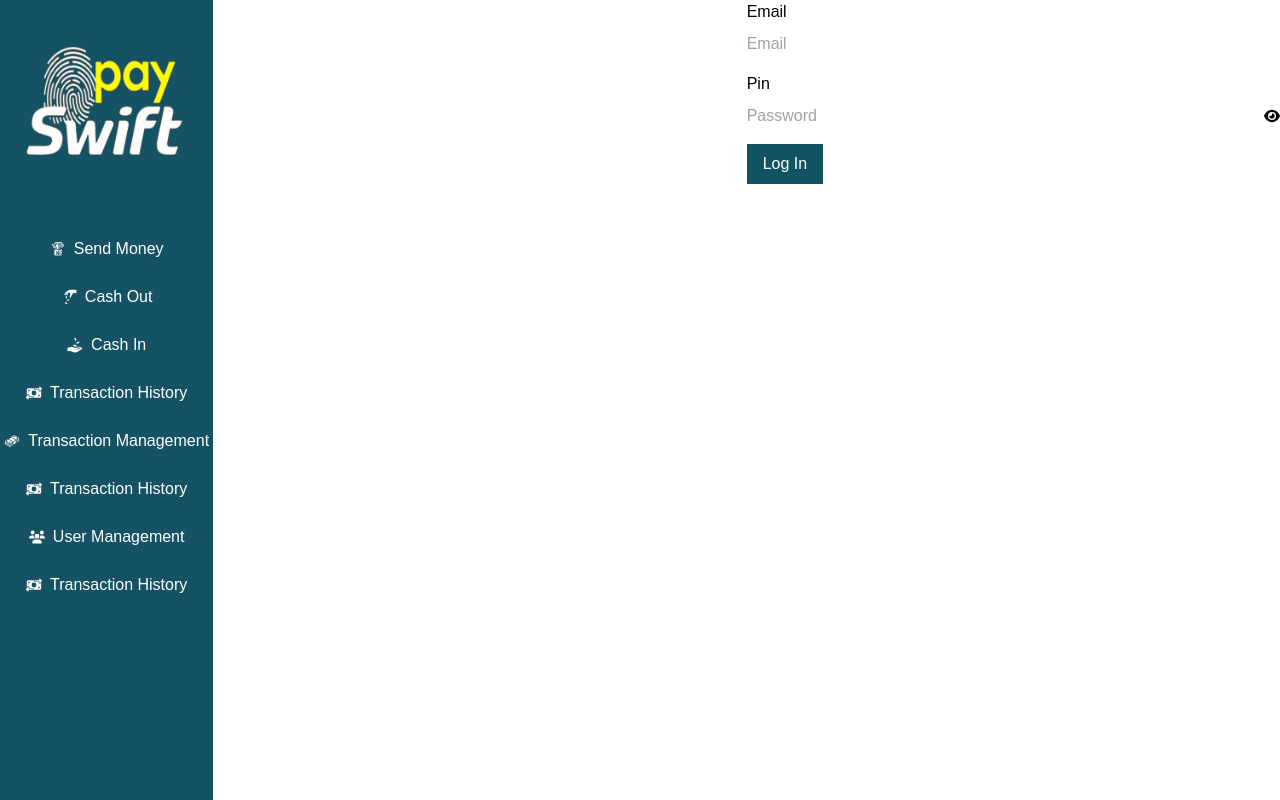
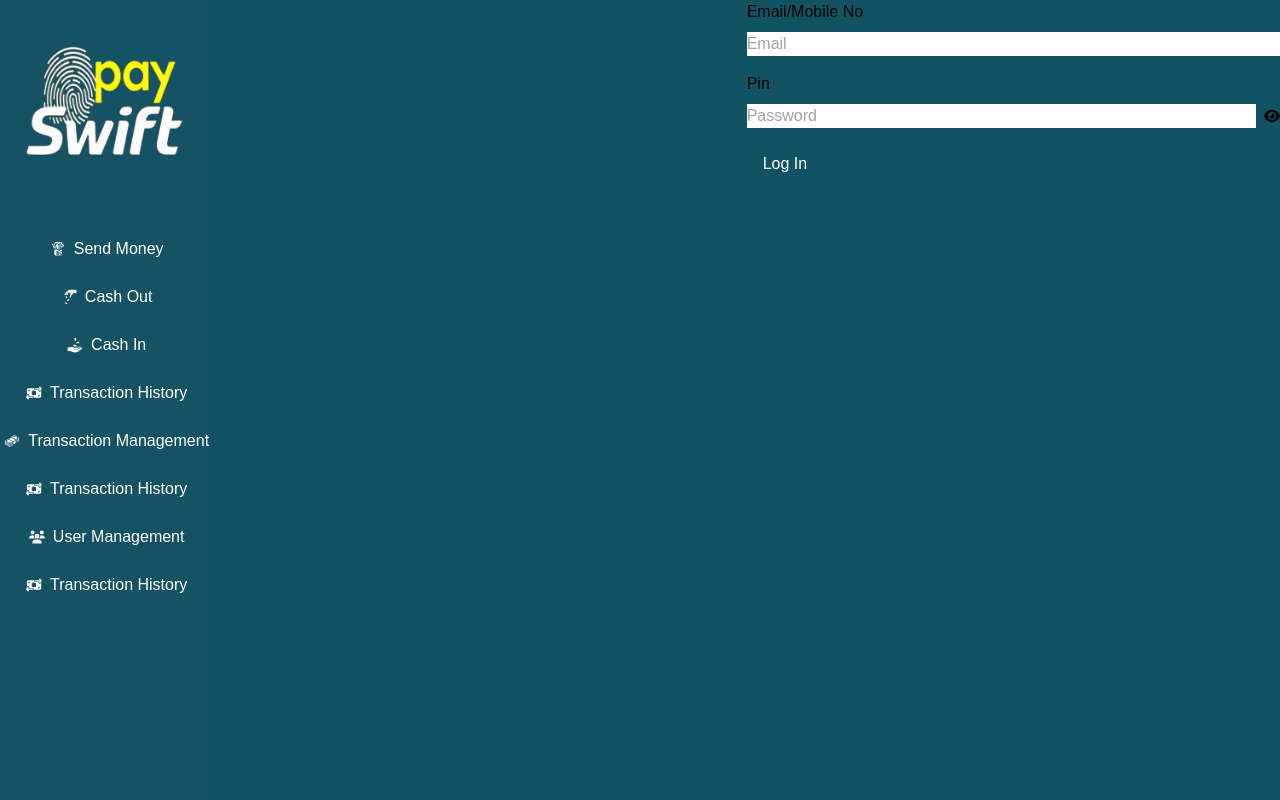
Before and after one commit to Md-Rashedul-Islam-Rajib/pay-swift, a React (Vite) app: page /login in a window 1280 px wide. Built offline with nearby package versions, Linux system fonts and the light colour scheme.

Commit message:
login page modified

```diff
--- a/src/pages/Login.jsx
+++ b/src/pages/Login.jsx
@@ -17,11 +17,12 @@ const Login = () => {
       };
 
     return (
-        <section className='grid grid-cols-1 md:grid-cols-2'>
+        <section className='grid grid-cols-1 md:grid-cols-2 bg-[#115263] h-full'>
             <div></div>
             <div>
             <form onSubmit={handleSubmit(onSubmit)}>
-                <p className="mb-2">Email</p>
+
+                <p className="mb-2">Email/Mobile No</p>
                 <label className="input input-bordered flex items-center gap-2 mb-2 md:mb-4">
                   <input
                     type="text"
```
